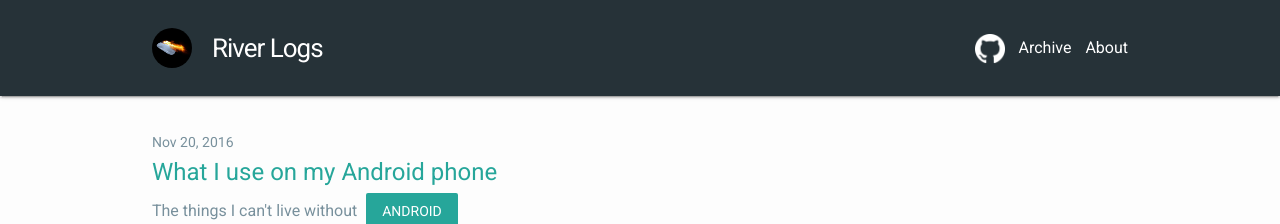
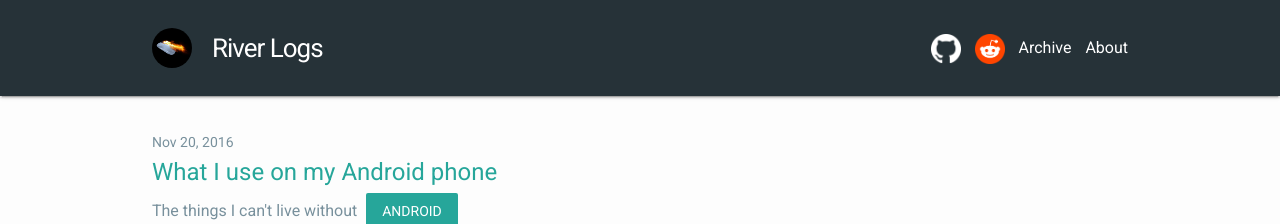
Before and after one commit to manasrawat/manasrawat.github.io, a Jekyll site: the page built from index.html, in a window 1280 px wide. Shown: the top 224 px of the page. Built offline with Jekyll 4.4.1, drawn with Linux system fonts in a browser that asks for light colours; nearby versions of some CDN libraries.

Commit message:
Reddit, res dir

```diff
--- a/_includes/head.html
+++ b/_includes/head.html
@@ -1,5 +1,5 @@
 <head>
-  <link rel="shortcut icon" type="image/png" href="/munowse.png">
+  <link rel="shortcut icon" type="image/png" href="/res/munowse.png">
   <meta charset="utf-8">
   <meta http-equiv="X-UA-Compatible" content="IE=edge">
   <meta name="viewport" content="width=device-width, initial-scale=1">
--- a/_includes/header.html
+++ b/_includes/header.html
@@ -4,7 +4,9 @@
   <div class="my-wrapper">
 
 	<div style="display: inline-flex; align-items:center;" class="title-wrap">
-		<a href="https://plus.google.com/+manasmrawat"><img src="/munowse.png" style="margin-right: 20px; height: 40px; border-radius: 50%;"/></a>
+		<a href="https://plus.google.com/+ManasMRawat">
+			<img src="/res/munowse.png" title="+ManasMRawat" style="margin-right: 20px; height: 40px; border-radius: 50%;"/>
+		</a>
 		<a class = "site-title" href="{{ site.baseurl }}/">{{ site.title }}</a>
 	</div>
 
@@ -13,7 +15,10 @@
 		<!--desktop navigation-->
 		<div class="nav-desktop">
 			<a href="https://github.com/munowse">
-				<img src="/ghub.png" style="margin-right: 10px; height: 30px"/>
+				<img src="/res/github.png" title="munowse" style="margin-right: 10px; height: 30px"/>
+			</a>
+			<a href="https://reddit.com/user/MowseDatCodez">
+				<img src="/res/reddit.webp" title="u/MowseDatCodez" style="margin-right: 10px; height: 30px"/>
 			</a>
 			<a href="/posts-archive">
 				<span class="nav-item" style="margin-right: 10px;">Archive</span>
@@ -32,6 +37,9 @@
 				<a href="https://github.com/munowse">
 					<li class="mdl-menu__item">GitHub</li>
 				</a>
+				<a href="https://reddit.com/u/MowseDatCodez">
+					<li class="mdl-menu__item">Reddit</li>
+				</a>
 				<a href="/posts-archive">
 					<li class="mdl-menu__item">Archive</li>
 				</a>
```
Also changed, not shown: res/github.png (renamed from ghub.png), res/munowse.png (renamed from munowse.png), res/reddit.webp (added).
